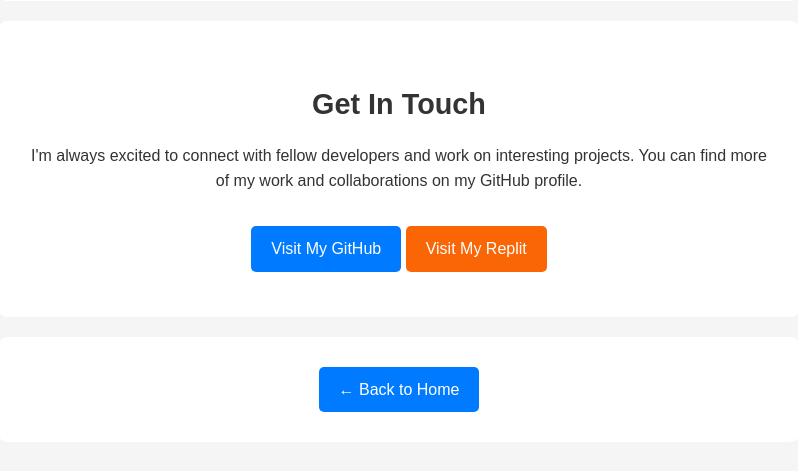
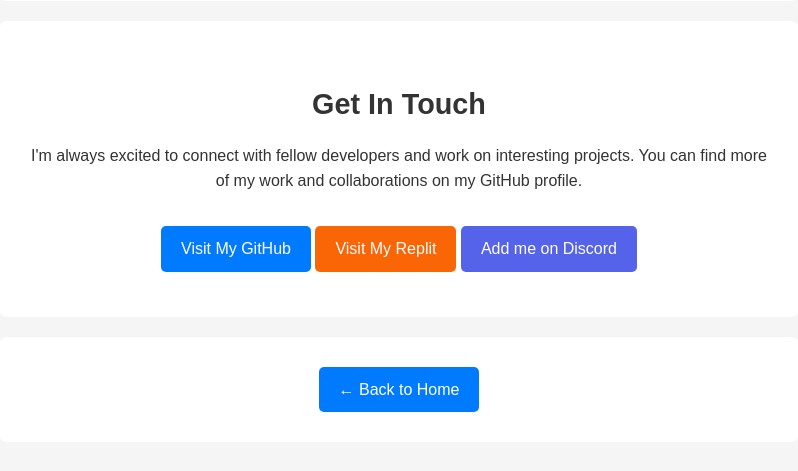
Before and after one commit to xangeyfun/website, a Flask app: page /about in a window 1280 px wide. Shown: the part 422-893 px from the top of the page, without its empty margins (241-1039 px from the left). Run offline with Flask 3, Linux system fonts and the light colour scheme.

Commit message:
Added discord link (hopefully it works)

```diff
--- a/static/style.css
+++ b/static/style.css
@@ -98,6 +98,19 @@
     background: #cc5205;
 }
 
+.btn-d {
+    display: inline-block;
+    padding: 10px 20px;
+    background: #5562ea;
+    color: white;
+    text-decoration: none;
+    border-radius: 5px;
+}
+
+.btn-d:hover {
+    background: #3b44b1;
+}
+
 .content-section {
     background: white;
     padding: 30px;
--- a/templates/about.html
+++ b/templates/about.html
@@ -29,6 +29,7 @@
                 <p style="text-align: center; margin-top: 2rem;">
                     <a href="https://github.com/xangeyfun" target="_blank" class="btn">Visit My GitHub</a>
                     <a href="https://replit.com/@kutkindje101" target="_blank" class="btn-r">Visit My Replit</a>
+                    <a href="https://discord.com/users/996771607630585856" target="_blank" class="btn-d">Add me on Discord</a>
                 </p>
             </section>
 
```
